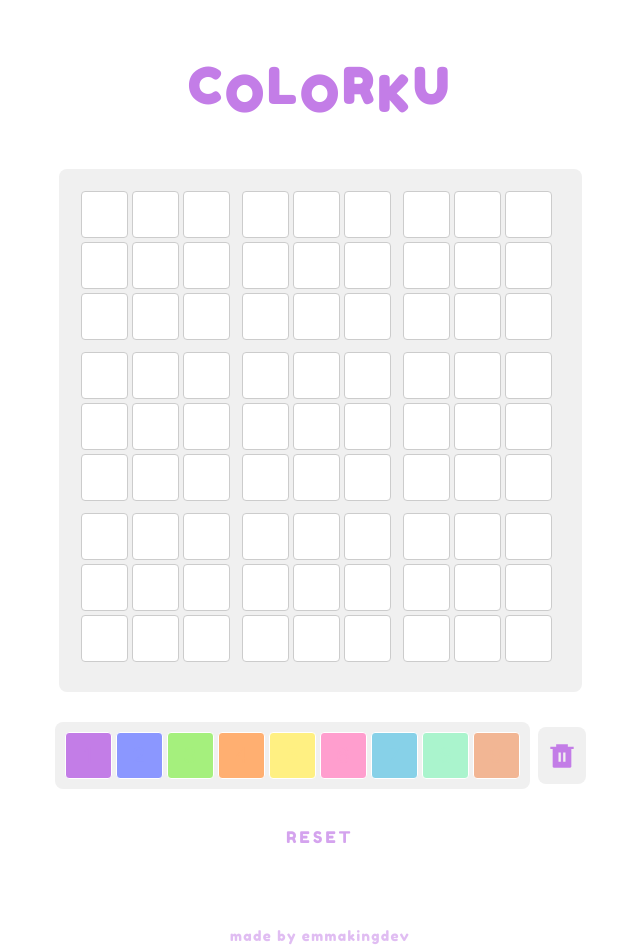
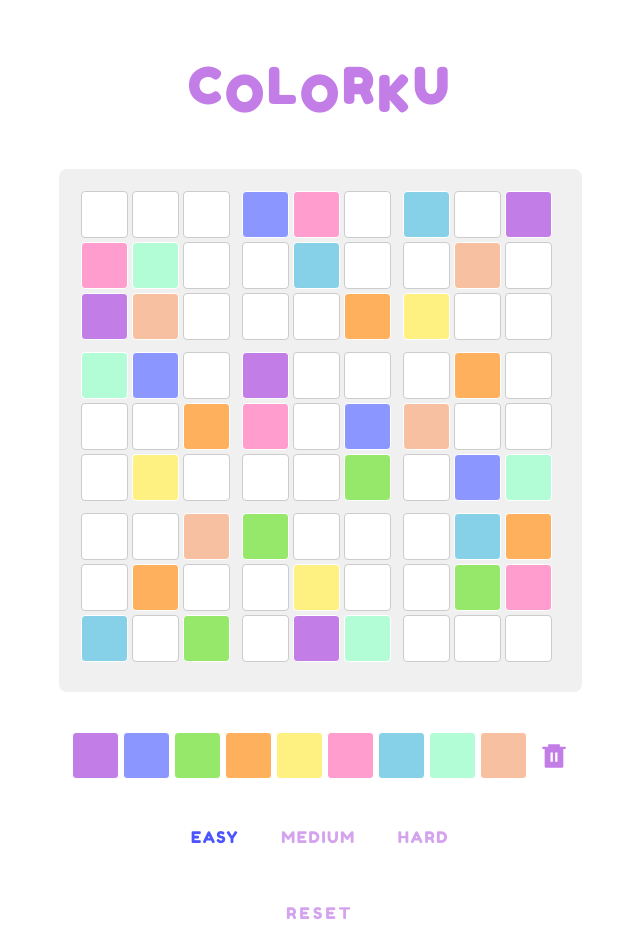
Before and after one commit to EmmaKingDev/colorku, a React (Vite) app: page / in a window 1280 px wide. Shown: the top 952 px of the page, without its empty margins (320-960 px from the left). Built offline with nearby package versions, Linux system fonts and the light colour scheme.

Commit message:
main game logic

```diff
--- a/src/components/SudokuBoard.css
+++ b/src/components/SudokuBoard.css
@@ -2,6 +2,8 @@
   display: inline-block;
   padding: 20px;
   background-color: #f0f0f0;
+  color: #96e86a;
+  color: #b3fdd6;
   border-radius: 8px;
   width: fit-content;
   margin-bottom: 10px;
@@ -65,7 +67,6 @@
   flex-direction: row;
   gap: 4px;
   padding: 10px;
-  background-color: #f0f0f0;
   border-radius: 8px;
 }
 
@@ -106,9 +107,10 @@
   align-items: center;
   justify-content: center;
   padding: 6px 10px;
+  margin-left: -15px;
   cursor: pointer;
-  background-color: #f0f0f0;
-  transition: all 0.2s ease;
+
+  transition: all 0.1s cubic-bezier(0.4, 0, 0.2, 1);
   color: #c37de7;
 }
 
@@ -117,7 +119,7 @@
 }
 
 .reset-button {
-  margin-top: 10px;
+  margin-top: 20px;
   padding: 8px 16px;
   border: none;
   border-radius: 4px;
@@ -127,12 +129,17 @@
   opacity: 0.7;
   font-size: 16px;
   cursor: pointer;
-  transition: all 0.2s ease;
+  transition: all 0.1s cubic-bezier(0.4, 0, 0.2, 1);
   letter-spacing: 0.2em;
+  outline: none;
 }
 
 .reset-button:hover {
   color: #000dff;
+}
+
+.reset-button:focus {
+  outline: none;
 }
 
 .creator-link {
@@ -143,9 +150,66 @@
   font-family: "Fredoka One", cursive;
   font-size: 14px;
   letter-spacing: 0.1em;
-  transition: all 0.2s ease;
+  transition: all 0.1s cubic-bezier(0.4, 0, 0.2, 1);
 }
 
 .creator-link:hover {
   color: #000dff;
 }
+
+.difficulty-selector {
+  display: flex;
+  gap: 10px;
+  margin-top: 10px;
+}
+
+.difficulty-button {
+  padding: 8px 16px;
+  border: none;
+  border-radius: 4px;
+  font-family: "Fredoka One", cursive;
+  background-color: transparent;
+  color: #c37de7;
+  opacity: 0.7;
+  font-size: 16px;
+  cursor: pointer;
+  transition: all 0.1s cubic-bezier(0.4, 0, 0.2, 1);
+  letter-spacing: 0.1em;
+  outline: none;
+}
+
+.difficulty-button:hover {
+  color: #000dff;
+}
+
+.difficulty-button:focus {
+  outline: none;
+}
+
+.difficulty-button.selected {
+  opacity: 0.7;
+  color: #000dff;
+}
+
+.win-message {
+  position: absolute;
+  top: 50%;
+  left: 50%;
+  transform: translate(-50%, -50%);
+  background-color: rgba(255, 255, 255, 0.9);
+  padding: 20px 40px;
+  border-radius: 8px;
+  font-family: "Fredoka One", cursive;
+  color: #c37de7;
+  font-size: 24px;
+  letter-spacing: 0.1em;
+  z-index: 10;
+  opacity: 0;
+  visibility: hidden;
+  transition: all 0.3s cubic-bezier(0.4, 0, 0.2, 1);
+}
+
+.win-message.visible {
+  opacity: 1;
+  visibility: visible;
+}
--- a/src/components/SudokuBoard.jsx
+++ b/src/components/SudokuBoard.jsx
@@ -1,6 +1,8 @@
 import { useState, useEffect } from "react";
 import { RiDeleteBin6Fill } from "react-icons/ri";
 import "./SudokuBoard.css";
+import { getRandomTemplate } from "../data/sudokuTemplates";
+import { solutions } from "../data/sudokuSolutions";
 
 const initialBoard = Array(9)
   .fill()
@@ -10,23 +12,30 @@ const initialBoard = Array(9)
 const colorMap = {
   1: "#c37de7",
   2: "#8b97ff",
-  3: "#a5f07d",
-  4: "#FFAF71",
+  3: "#96e86a",
+  4: "#ffb05d",
   5: "#FFF082",
   6: "#FF9ECE",
   7: "#87d1e8",
-  8: "#aaf4cd",
-  9: "#F2B694",
+  8: "#b3fdd6",
+  9: "#f7c1a1",
 };
 
 function SudokuBoard() {
-  // Load initial state from sessionStorage or use default
   const [board, setBoard] = useState(() => {
     const savedBoard = sessionStorage.getItem("sudokuBoard");
-    return savedBoard ? JSON.parse(savedBoard) : initialBoard;
+    return savedBoard ? JSON.parse(savedBoard) : getRandomTemplate("easy");
+  });
+
+  // Add state to track template cells
+  const [templateCells, setTemplateCells] = useState(() => {
+    const template = board.map((row) => row.map((cell) => cell !== 0));
+    return template;
   });
 
   const [selectedNumber, setSelectedNumber] = useState(null);
+  const [difficulty, setDifficulty] = useState("easy");
+  const [hasWon, setHasWon] = useState(false);
 
   // Save board state to sessionStorage whenever it changes
   useEffect(() => {
@@ -47,6 +56,10 @@ function SudokuBoard() {
       const newBoard = board.map((row) => [...row]);
       newBoard[row][col] = number;
       setBoard(newBoard);
+
+      if (checkWin(newBoard)) {
+        setHasWon(true);
+      }
     }
   };
 
@@ -74,13 +87,37 @@ function SudokuBoard() {
     e.preventDefault();
   };
 
+  // Update difficulty change handler
+  const handleDifficultyChange = (newDifficulty) => {
+    setDifficulty(newDifficulty);
+    setHasWon(false);
+    const newTemplate = getRandomTemplate(newDifficulty);
+    setBoard(newTemplate);
+    setTemplateCells(newTemplate.map((row) => row.map((cell) => cell !== 0)));
+    sessionStorage.setItem("sudokuBoard", JSON.stringify(newTemplate));
+  };
+
+  // Update handleResetGame to reset templateCells
   const handleResetGame = () => {
-    setBoard(initialBoard);
-    sessionStorage.removeItem("sudokuBoard");
+    const currentTemplate = getRandomTemplate(difficulty);
+    setBoard(currentTemplate);
+    setTemplateCells(
+      currentTemplate.map((row) => row.map((cell) => cell !== 0))
+    );
+    sessionStorage.setItem("sudokuBoard", JSON.stringify(currentTemplate));
+    setHasWon(false);
+  };
+
+  const checkWin = (currentBoard) => {
+    const currentSolution = solutions[difficulty][0];
+    return currentBoard.every((row, i) =>
+      row.every((cell, j) => cell === currentSolution[i][j])
+    );
   };
 
   return (
     <div className="game-container">
+      <div className={`win-message ${hasWon ? "visible" : ""}`}>You won!</div>
       <div className="sudoku-board">
         {board.map((row, rowIndex) => (
           <div key={rowIndex} className="row">
@@ -91,10 +128,11 @@ function SudokuBoard() {
                 style={{
                   backgroundColor: cell ? colorMap[cell] : "white",
                   color: cell ? colorMap[cell] : "transparent",
+                  border: cell ? "1px solid #ffffff" : "1px solid #ccc",
                 }}
                 onDragOver={handleDragOver}
                 onDrop={(e) => handleDrop(e, rowIndex, colIndex)}
-                draggable={cell !== 0}
+                draggable={cell !== 0 && !templateCells[rowIndex][colIndex]}
                 onDragStart={(e) =>
                   handleCellDragStart(e, rowIndex, colIndex, cell)
                 }
@@ -133,6 +171,19 @@ function SudokuBoard() {
           <RiDeleteBin6Fill size={28} />
         </div>
       </div>
+      <div className="difficulty-selector">
+        {["easy", "medium", "hard"].map((level) => (
+          <button
+            key={level}
+            className={`difficulty-button ${
+              difficulty === level ? "selected" : ""
+            }`}
+            onClick={() => handleDifficultyChange(level)}
+          >
+            {level.toUpperCase()}
+          </button>
+        ))}
+      </div>
       <button onClick={handleResetGame} className="reset-button">
         RESET
       </button>
@@ -142,7 +193,7 @@ function SudokuBoard() {
         rel="noopener noreferrer"
         className="creator-link"
       >
-        made by emmakingdev
+        made by emma
       </a>
     </div>
   );
--- /dev/null
+++ b/src/data/sudokuSolutions.js
@@ -0,0 +1,41 @@
+export const solutions = {
+  easy: [
+    [
+      [4, 3, 5, 2, 6, 9, 7, 8, 1],
+      [6, 8, 2, 5, 7, 1, 4, 9, 3],
+      [1, 9, 7, 8, 3, 4, 5, 6, 2],
+      [8, 2, 6, 1, 9, 5, 3, 4, 7],
+      [3, 7, 4, 6, 8, 2, 9, 1, 5],
+      [9, 5, 1, 7, 4, 3, 6, 2, 8],
+      [5, 1, 9, 3, 2, 6, 8, 7, 4],
+      [2, 4, 8, 9, 5, 7, 1, 3, 6],
+      [7, 6, 3, 4, 1, 8, 2, 5, 9],
+    ],
+  ],
+  medium: [
+    [
+      [1, 2, 3, 6, 7, 8, 9, 4, 5],
+      [5, 8, 4, 2, 3, 9, 7, 6, 1],
+      [9, 6, 7, 1, 4, 5, 3, 2, 8],
+      [3, 7, 2, 4, 6, 1, 5, 8, 9],
+      [6, 9, 1, 5, 8, 3, 2, 7, 4],
+      [4, 5, 8, 7, 9, 2, 6, 1, 3],
+      [8, 3, 6, 9, 2, 4, 1, 5, 7],
+      [2, 1, 9, 8, 5, 7, 4, 3, 6],
+      [7, 4, 5, 3, 1, 6, 8, 9, 2],
+    ],
+  ],
+  hard: [
+    [
+      [5, 8, 1, 6, 7, 2, 4, 3, 9],
+      [7, 9, 2, 8, 4, 3, 6, 5, 1],
+      [3, 6, 4, 5, 9, 1, 7, 8, 2],
+      [4, 3, 8, 9, 5, 7, 2, 1, 6],
+      [2, 5, 6, 1, 8, 4, 9, 7, 3],
+      [1, 7, 9, 3, 2, 6, 8, 4, 5],
+      [8, 4, 5, 2, 1, 9, 3, 6, 7],
+      [9, 1, 3, 7, 6, 8, 5, 2, 4],
+      [6, 2, 7, 4, 3, 5, 1, 9, 8],
+    ],
+  ],
+};
--- /dev/null
+++ b/src/data/sudokuTemplates.js
@@ -0,0 +1,53 @@
+export const easyTemplates = [
+  [
+    [0, 0, 0, 2, 6, 0, 7, 0, 1],
+    [6, 8, 0, 0, 7, 0, 0, 9, 0],
+    [1, 9, 0, 0, 0, 4, 5, 0, 0],
+    [8, 2, 0, 1, 0, 0, 0, 4, 0],
+    [0, 0, 4, 6, 0, 2, 9, 0, 0],
+    [0, 5, 0, 0, 0, 3, 0, 2, 8],
+    [0, 0, 9, 3, 0, 0, 0, 7, 4],
+    [0, 4, 0, 0, 5, 0, 0, 3, 6],
+    [7, 0, 3, 0, 1, 8, 0, 0, 0],
+  ],
+];
+
+export const mediumTemplates = [
+  [
+    [0, 2, 0, 6, 0, 8, 0, 0, 0],
+    [5, 8, 0, 0, 0, 9, 7, 0, 0],
+    [0, 0, 0, 0, 4, 0, 0, 0, 0],
+    [3, 7, 0, 0, 0, 0, 5, 0, 0],
+    [6, 0, 0, 0, 0, 0, 0, 0, 4],
+    [0, 0, 8, 0, 0, 0, 0, 1, 3],
+    [0, 0, 0, 0, 2, 0, 0, 0, 0],
+    [0, 0, 9, 8, 0, 0, 0, 3, 6],
+    [0, 0, 0, 3, 0, 6, 0, 9, 0],
+  ],
+];
+
+export const hardTemplates = [
+  [
+    [0, 0, 0, 6, 0, 0, 4, 0, 0],
+    [7, 0, 0, 0, 0, 3, 6, 0, 0],
+    [0, 0, 0, 0, 9, 1, 0, 8, 0],
+    [0, 0, 0, 0, 0, 0, 0, 0, 0],
+    [0, 5, 0, 1, 8, 0, 0, 0, 3],
+    [0, 0, 0, 3, 0, 6, 0, 4, 5],
+    [0, 4, 0, 2, 0, 0, 0, 6, 0],
+    [9, 0, 3, 0, 0, 0, 0, 0, 0],
+    [0, 2, 0, 0, 0, 1, 0, 0, 0],
+  ],
+];
+
+export const getRandomTemplate = (difficulty) => {
+  const templates = {
+    easy: easyTemplates,
+    medium: mediumTemplates,
+    hard: hardTemplates,
+  };
+
+  const templateList = templates[difficulty];
+  const randomIndex = Math.floor(Math.random() * templateList.length);
+  return templateList[randomIndex];
+};
```
Also changed, not shown: 2 other files (tests, documents, lock files or other folders).
